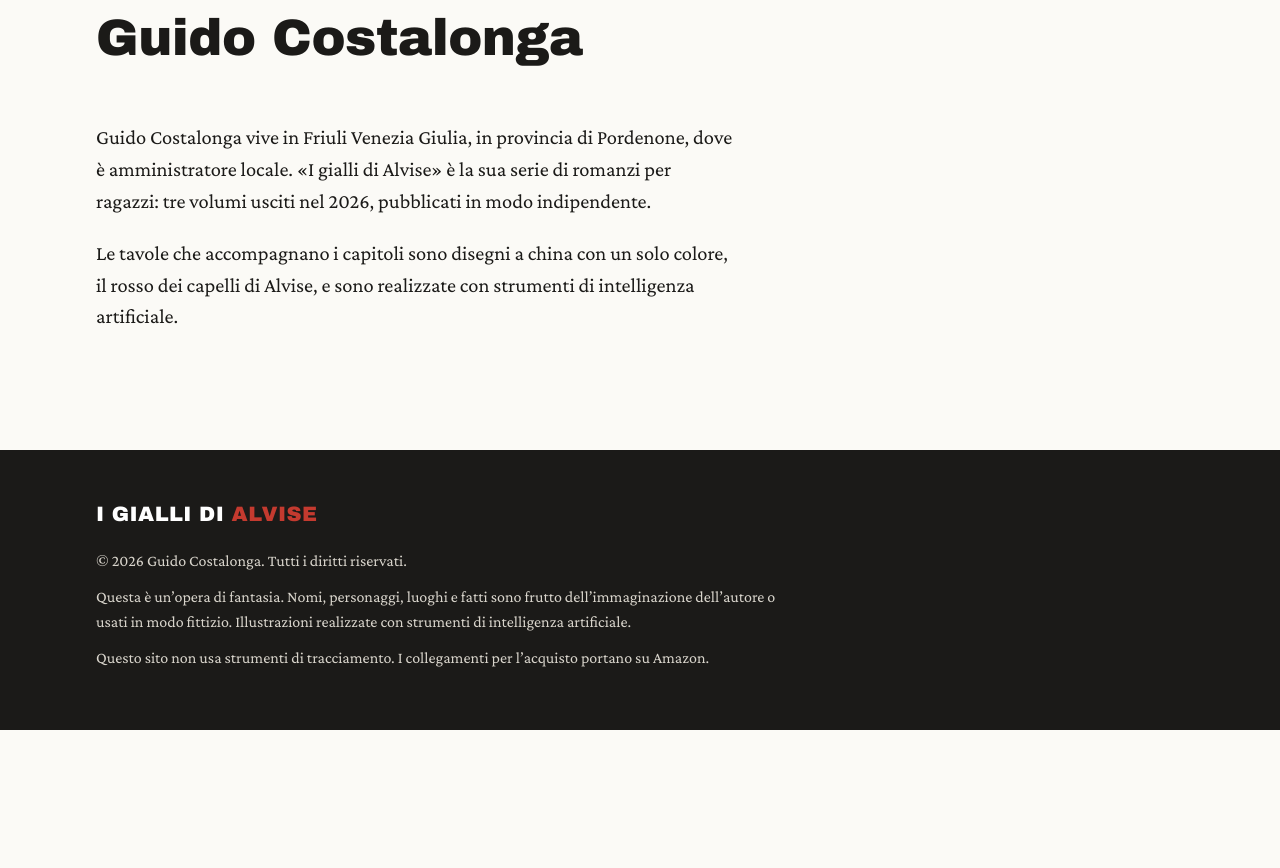
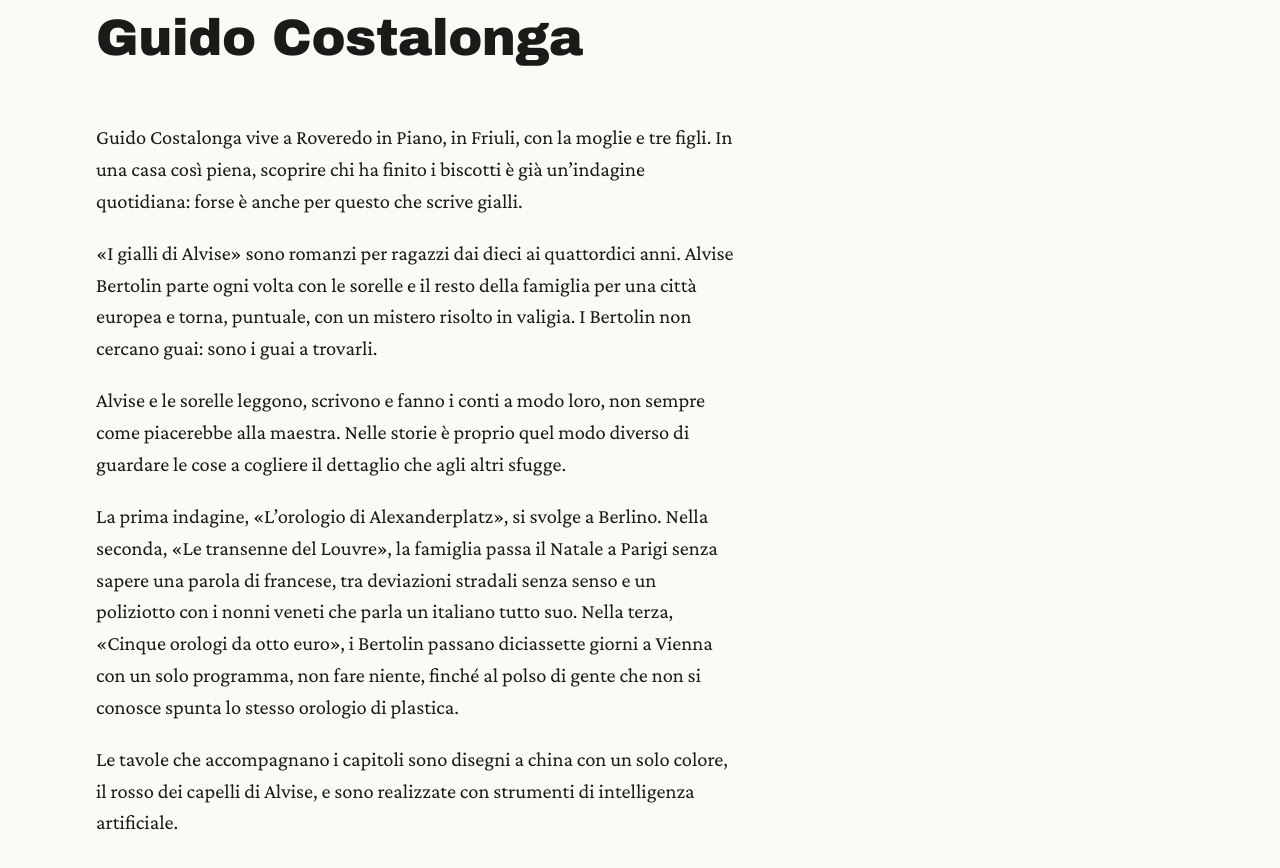
Before and after one commit to GuidoCostalonga/i-gialli-di-alvise, a plain HTML site: page index.html in a window 1280 px wide. Shown: the part 9332-10200 px from the top of the page. Before the commit the page ends 10062 px from the top, so only its background shows below. Drawn offline with Linux system fonts and the light colour scheme.

Commit message:
Aggiorna la nota sull'autore con la biografia e il terzo volume
Claude-Session: https://claude.ai/code/session_01Gea2K7mkLey1VfXLmmfXXA

```diff
--- a/index.html
+++ b/index.html
@@ -304,7 +304,10 @@
       <h2>Guido Costalonga</h2>
     </header>
     <div class="autore">
-      <p>Guido Costalonga vive in Friuli Venezia Giulia, in provincia di Pordenone, dove è amministratore locale. «I gialli di Alvise» è la sua serie di romanzi per ragazzi: tre volumi usciti nel 2026, pubblicati in modo indipendente.</p>
+      <p>Guido Costalonga vive a Roveredo in Piano, in Friuli, con la moglie e tre figli. In una casa così piena, scoprire chi ha finito i biscotti è già un’indagine quotidiana: forse è anche per questo che scrive gialli.</p>
+      <p>«I gialli di Alvise» sono romanzi per ragazzi dai dieci ai quattordici anni. Alvise Bertolin parte ogni volta con le sorelle e il resto della famiglia per una città europea e torna, puntuale, con un mistero risolto in valigia. I Bertolin non cercano guai: sono i guai a trovarli.</p>
+      <p>Alvise e le sorelle leggono, scrivono e fanno i conti a modo loro, non sempre come piacerebbe alla maestra. Nelle storie è proprio quel modo diverso di guardare le cose a cogliere il dettaglio che agli altri sfugge.</p>
+      <p>La prima indagine, «L’orologio di Alexanderplatz», si svolge a Berlino. Nella seconda, «Le transenne del Louvre», la famiglia passa il Natale a Parigi senza sapere una parola di francese, tra deviazioni stradali senza senso e un poliziotto con i nonni veneti che parla un italiano tutto suo. Nella terza, «Cinque orologi da otto euro», i Bertolin passano diciassette giorni a Vienna con un solo programma, non fare niente, finché al polso di gente che non si conosce spunta lo stesso orologio di plastica.</p>
       <p>Le tavole che accompagnano i capitoli sono disegni a china con un solo colore, il rosso dei capelli di Alvise, e sono realizzate con strumenti di intelligenza artificiale.</p>
     </div>
   </section>
```
